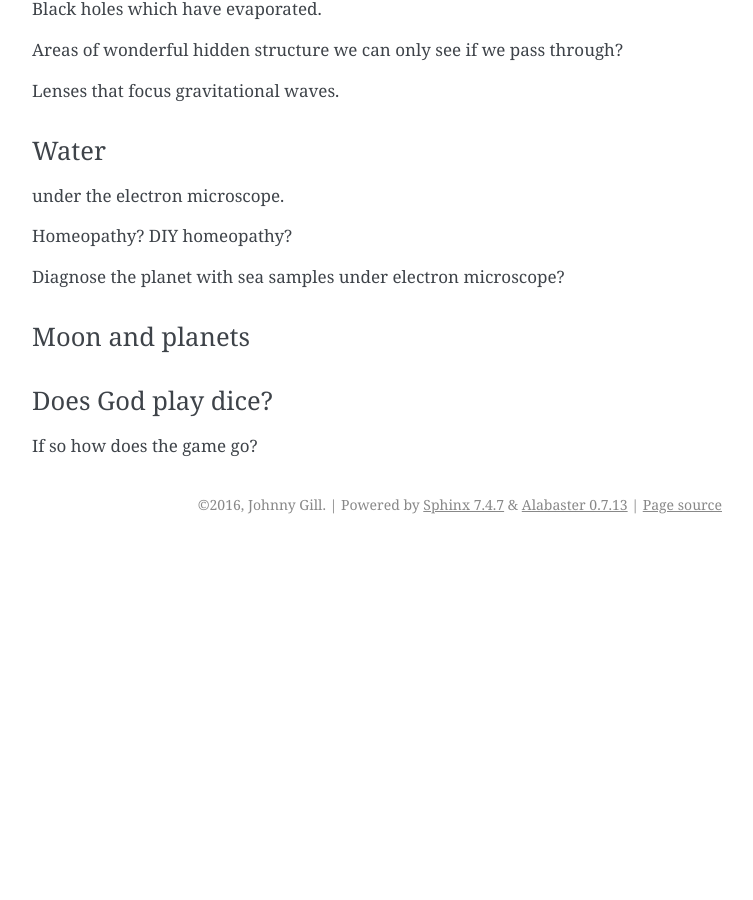
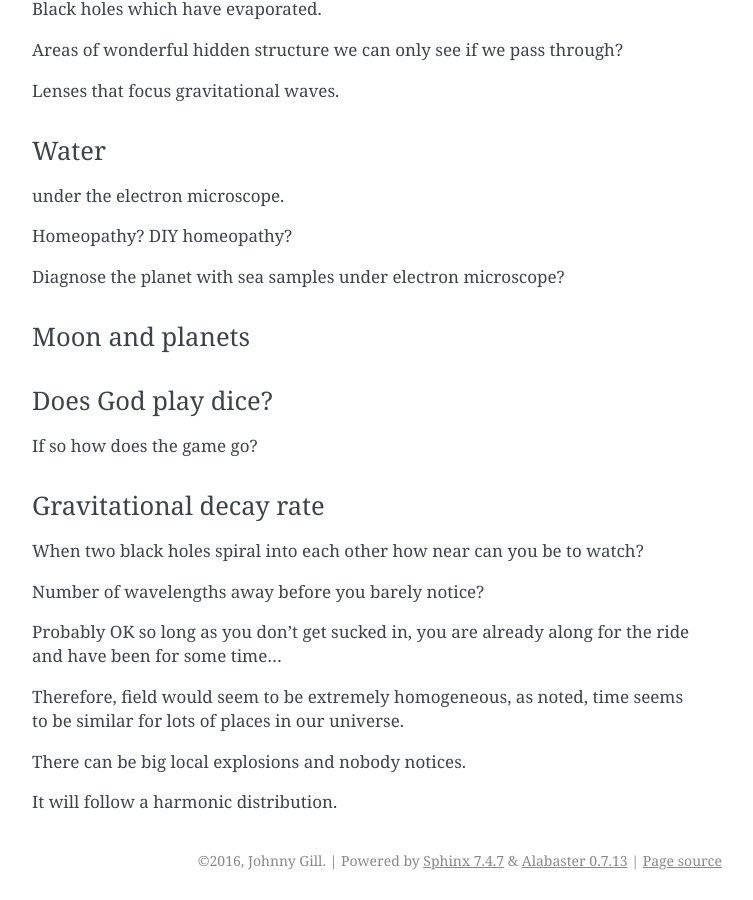
Before and after one commit to openbermuda/karmapi, a Sphinx documentation site: the page built from docs/quantum_theory_of_gravity.rst, in a window 1280 px wide and 900 px high, scrolled down 4065 px. Shown: the whole window, without its empty margins (388-1141 px from the left). Built offline with Sphinx 7.4.7, drawn with Linux system fonts in a browser that asks for light colours; formulas are drawn with MathJax 3; pages that are not in the unit, such as notebooks, are missing from menus; before the commit the page ends 4609 px from its top, so only the background shows below that; some of the changed text lies outside the part shown.

Commit message:
music of the universe

```diff
--- a/docs/quantum_theory_of_gravity.rst
+++ b/docs/quantum_theory_of_gravity.rst
@@ -224,3 +224,24 @@ Does God play dice?
 -------------------
 
 If so how does the game go?
+
+
+Gravitational decay rate
+------------------------
+
+When two black holes spiral into each other how near can you be to
+watch?
+
+Number of wavelengths away before you barely notice?
+
+
+Probably OK so long as you don't get sucked in, you are already along
+for the ride and have been for some time...
+
+
+Therefore, field would seem to be extremely homogeneous, as noted,
+time seems to be similar for lots of places in our universe.
+
+There can be big local explosions and nobody notices.
+
+It will follow a harmonic distribution.
```
